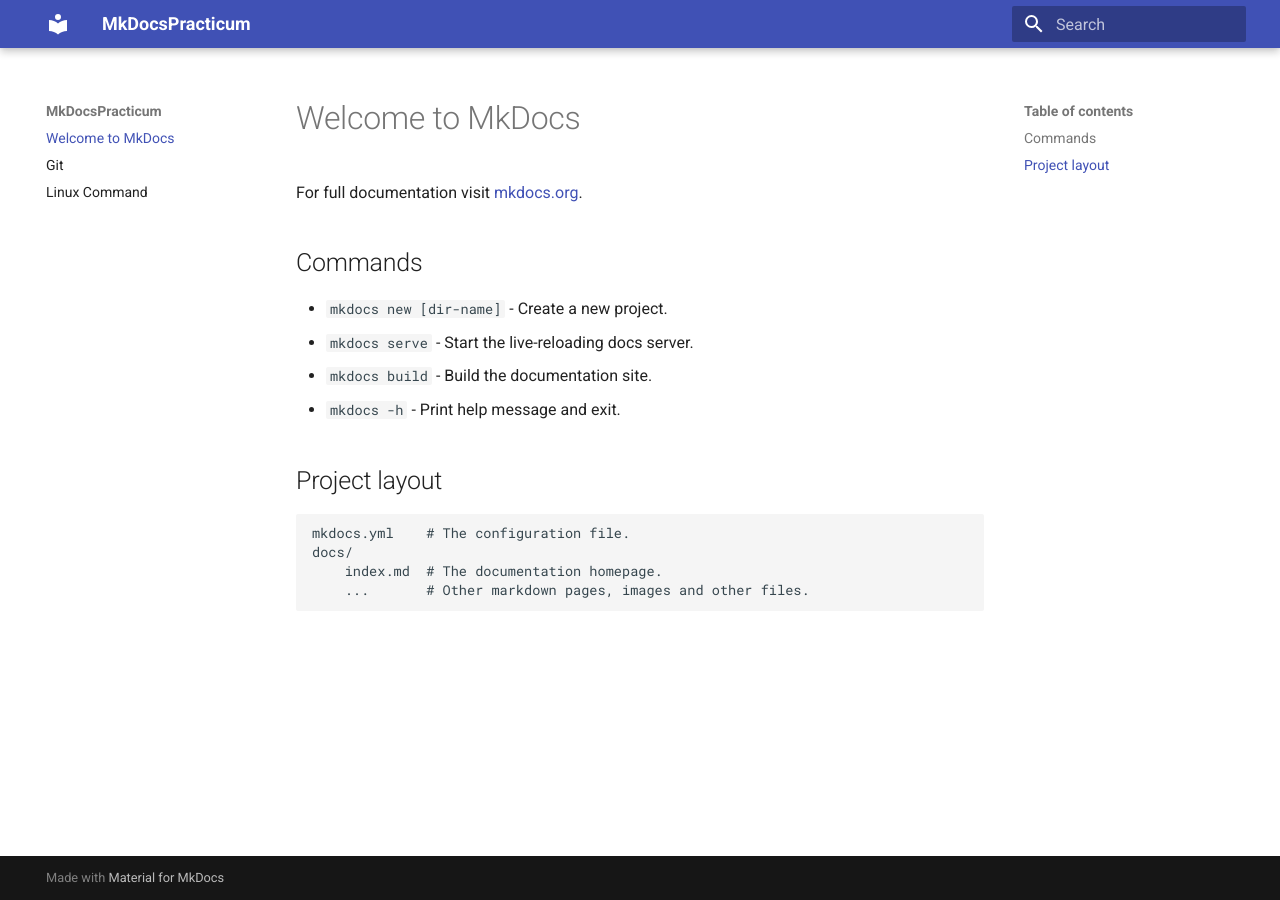
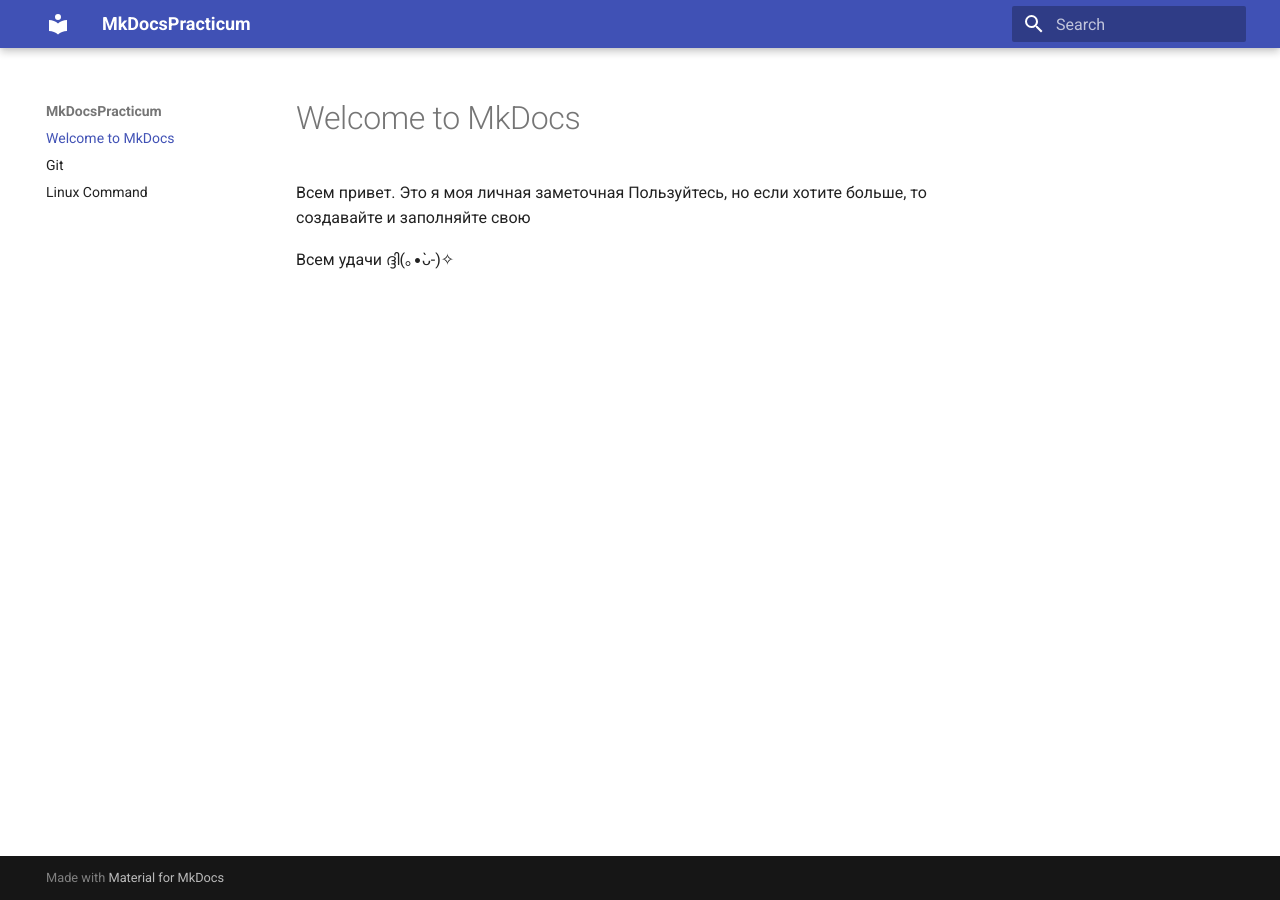
Before and after one commit to FunnyJesus/MkDocsPracticum, an MkDocs documentation site: the page built from docs/index.md, in a window 1280 px wide. Built offline with MkDocs 1.6.1 and Material for MkDocs 9.7.7, drawn with Linux system fonts in a browser that asks for light colours.

```diff
--- a/docs/index.md
+++ b/docs/index.md
@@ -1,17 +1,6 @@
 # Welcome to MkDocs
 
-For full documentation visit [mkdocs.org](https://www.mkdocs.org).
+Всем привет. Это я моя личная заметочная
+Пользуйтесь, но если хотите больше, то создавайте и заполняйте свою
 
-## Commands
-
-* `mkdocs new [dir-name]` - Create a new project.
-* `mkdocs serve` - Start the live-reloading docs server.
-* `mkdocs build` - Build the documentation site.
-* `mkdocs -h` - Print help message and exit.
-
-## Project layout
-
-    mkdocs.yml    # The configuration file.
-    docs/
-        index.md  # The documentation homepage.
-        ...       # Other markdown pages, images and other files.
+Всем удачи ദ്ദി(｡•̀ᴗ-)✧
```
Also changed, not shown: README.md (+7 -0 lines), docs/linux.md (+11 -6 lines).
